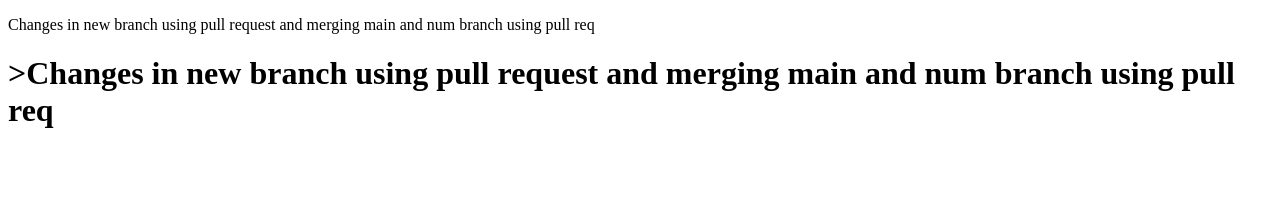
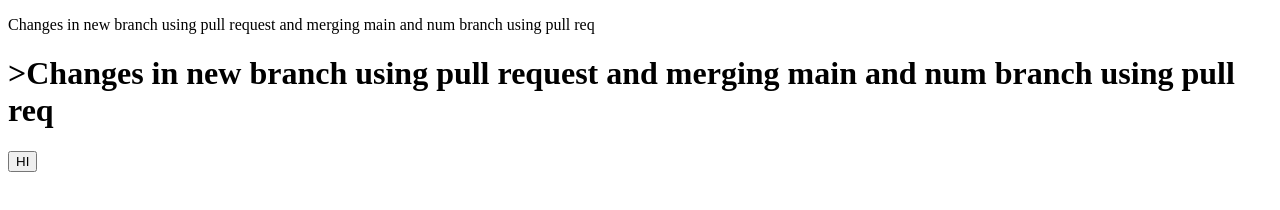
Before and after one commit to shubhambharama/demo, a plain HTML site: page index.html in a window 1280 px wide. Drawn offline with Linux system fonts and the light colour scheme.

Commit message:
add chenges in main

```diff
--- a/index.html
+++ b/index.html
@@ -8,6 +8,7 @@
 <body>
     <p>Changes in new branch using pull request and merging main and num branch using pull req</p>
     <h1>>Changes in new branch using pull request and merging main and num branch using pull req</h1>
+    <button>HI</button>
 
 </body>
 </html>
```
